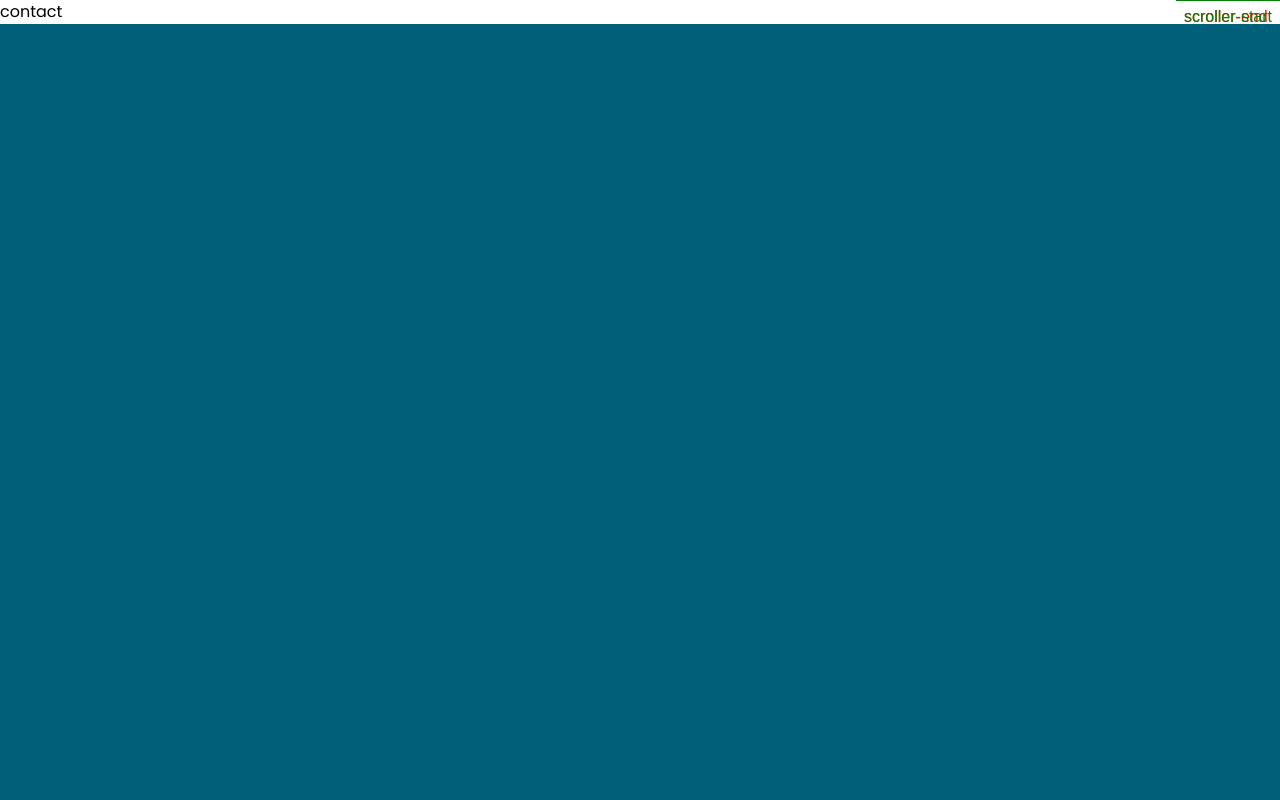
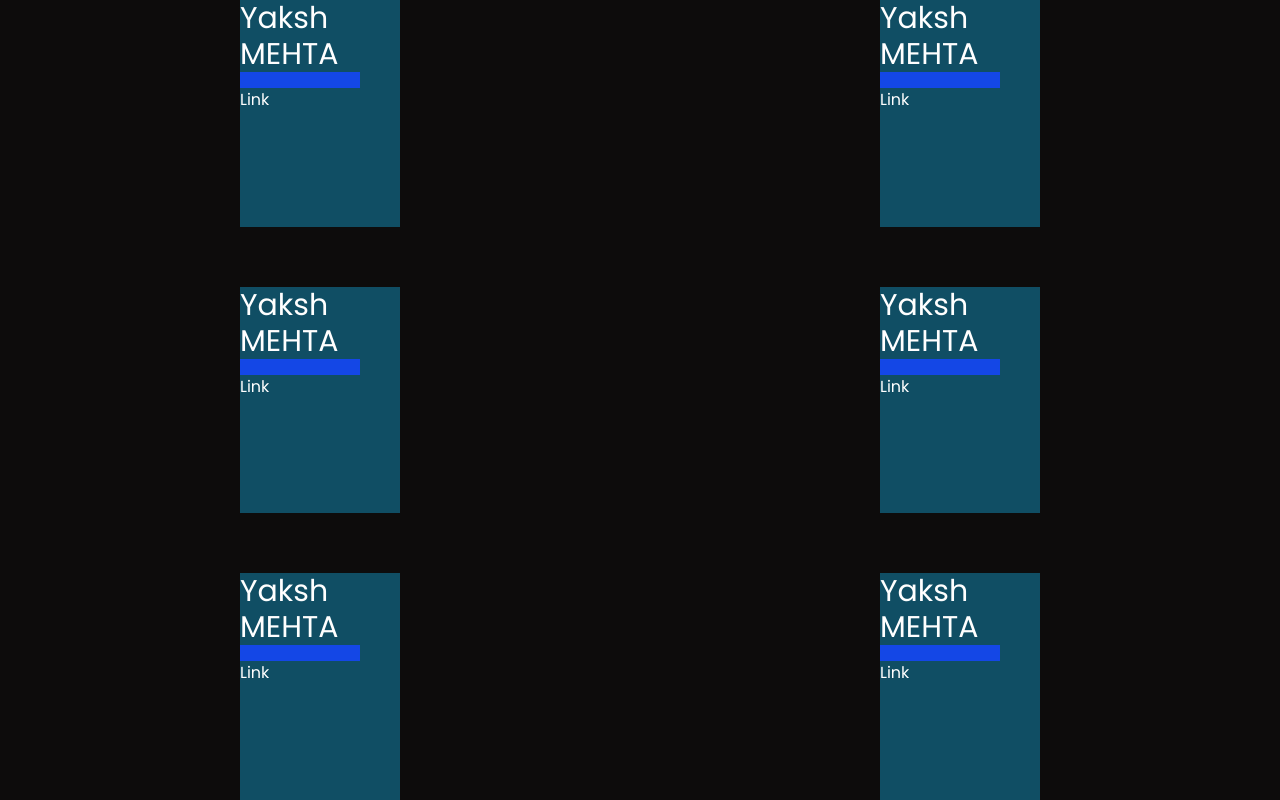
Before and after one commit to YAKSHMEHTA/MotionUI, a React (Vite) app in the folder UI/: page / in a window 1280 px wide. Shown: the top 800 px of the page. Built offline with nearby package versions, Linux system fonts and the light colour scheme.

Commit message:
demo Hero animation

```diff
--- a/UI/src/App.jsx
+++ b/UI/src/App.jsx
@@ -5,6 +5,7 @@ import heroImg from './assets/hero.png'
 import SccrollReveal from './Components/SccrollReveal.jsx'
 import TextPopBtn from './Buttons/TextPopBtn.jsx'
 import ScrollingCards from './Cards/ScrollingCards.jsx'
+import CursorTracker from './LandingPages/CursorTracker.jsx'
 import './App.css'
 import GenRandomTxt from './Texts/GenRandomTxt.jsx'
 
@@ -14,8 +15,7 @@ function App() {
   return (
     <>
       {/* <TextPopBtn height={1.5} width={6} text={"apply"} ></TextPopBtn> */}
-      <GenRandomTxt></GenRandomTxt>
-      <ScrollingCards></ScrollingCards>
+      <CursorTracker></CursorTracker>
     </>
   )
 }
--- a/UI/src/Cards/ScrollingCards.jsx
+++ b/UI/src/Cards/ScrollingCards.jsx
@@ -7,12 +7,30 @@ import React, {
 import gsap from "gsap";
 import { ScrollTrigger } from "gsap/ScrollTrigger";
 import Lenis from "@studio-freight/lenis";
+
 import "../App.css";
 import { useGSAP } from "@gsap/react";
 import DemoCard from "./DemoCard";
 
 function ScrollingCards() {
   const parentRef = useRef(null);
+
+  useEffect(() => {
+    const lenis = new Lenis({ duration: 1.8 });
+
+    lenis.on("scroll", ScrollTrigger.update);
+
+    gsap.ticker.add((time) => {
+      lenis.raf(time * 1000);
+    });
+    gsap.ticker.lagSmoothing(0);
+
+    return () => {
+      lenis.destroy();
+      gsap.ticker.remove((time) => lenis.raf(time * 1000));
+    };
+  }, []);
+
   useGSAP(() => {
     const ctx = gsap.context(() => {
       const tl = gsap.timeline({
@@ -21,20 +39,34 @@ function ScrollingCards() {
           start: "top top",
           scrub: 1,
           pin: true,
-          end: "+=1300px",
+          end: "+=1600px",
           markers: true,
         },
       });
-      tl.to(".text",{
-        y:-255,
-        ease:"sine.out"
-      })
-      tl.to(".card1", {
-        top: "-40%",
-        left: "-35%",
-        rotate: 10,
-        ease: "power2.out",
-      },"=");
+      tl.to(".text", {
+        y: -255,
+        ease: "sine.out",
+      });
+      tl.to(
+        ".card1",
+        {
+          rotation: -20,
+          onUpdate: (self) => {
+            console.log(self.progress);
+          },
+        },
+        "-=0.2",
+      );
+      tl.to(
+        ".card1",
+        {
+          y: "-150%",
+          left: "-35%",
+
+          ease: "power2.inOut",
+        },
+        "=",
+      );
       tl.to(
         ".card2",
         { top: "-40%", left: "-55%", rotate: -5, ease: "sine.out" },
@@ -45,12 +77,16 @@ function ScrollingCards() {
         { top: "-40%", left: "-35%", rotate: 10, ease: "sine.inOut" },
         "-=0.52",
       );
-      tl.to(".card4", {
-        top: "-40%",
-        left: "-35%",
-        rotate: 10,
-        ease: "power2.out",
-      },"-=0.28");
+      tl.to(
+        ".card4",
+        {
+          top: "-40%",
+          left: "-35%",
+          rotate: 10,
+          ease: "power2.out",
+        },
+        "-=0.28",
+      );
     });
 
     return () => {
@@ -62,9 +98,11 @@ function ScrollingCards() {
     <div className="overflow-hidden">
       <div className="w-full  overflow-hidden h-screen bg-cyan-800"></div>
       <div ref={parentRef} className="flex  relative h-100 parent w-full ">
-        <div className="flex w-full justify-center"><h1 className=" text-6xl   text z-10 text-white">YAKSH MEHTA</h1></div>
+        <div className="flex w-full justify-center">
+          <h1 className=" text-6xl   text z-10 text-white">YAKSH MEHTA</h1>
+        </div>
 
-        <div className="card1  absolute top-[80%] -rotate-20 -right-[35%]">
+        <div className="card1  absolute top-[80%] rotate-20 -right-[35%]">
           <DemoCard></DemoCard>
         </div>
         <div className="card2 absolute top-[90%] rotate-20 -right-[35%]">
--- /dev/null
+++ b/UI/src/LandingPages/CursorTracker.jsx
@@ -0,0 +1,113 @@
+import React, {
+  useLayoutEffect,
+  useEffect,
+  useRef,
+  startTransition,
+} from "react";
+import gsap from "gsap";
+import { ScrollTrigger } from "gsap/ScrollTrigger";
+import Lenis from "@studio-freight/lenis";
+
+import "../App.css";
+import { useGSAP } from "@gsap/react";
+
+function CursorTracker() {
+
+    // BEFORE any GSAP runs — original positions
+    var STRENGTH = 8
+    var MAX_DIST = 50
+    let dirX = window.innerWidth/2;
+    let xDir = 0;
+    let yDir = 0;
+    let dirY = 0;
+    const onMove = (e)=>{
+        console.log(e.clientX);
+        console.log("move",e.movementY)
+        xDir = e.movementX;
+        yDir = e.movementY;
+        dirX = e.clientX + dirX;
+        dirY = dirY + e.clientY;
+    }
+    window.addEventListener("mousemove", onMove);
+  useEffect(() => {
+    // Cache BEFORE any transform runs
+
+    const onMove = (e)=>{
+        let xTo = gsap.quickTo(".card","x",{x:xDir*10,duration:0.5,ease:"power4.out"});
+        let yTo = gsap.quickTo(".card","y",{y:yDir*10,duration:0.5,ease:"power4.out"});
+        xTo(e.movementX * 2);
+        yTo(e.movementY * 2)
+    }
+
+    const onLeave = () => {
+      cards.forEach(({ el }) =>
+        gsap.to(el, { x: 0, y: 0, duration: 0.9, ease: "elastic.out(1,0.3)" })
+      );
+    };
+
+    window.addEventListener("mousemove",(e)=>{
+        onMove(e);
+    });
+
+
+    // Cleanup — warna har hot-reload pe duplicate listeners stack hote hain
+    return () => {
+      window.removeEventListener("mousemove", onMove);
+
+    };
+  }, []);
+
+
+  return (
+    <div id="par" className=" w-full h-screen overflow-clip py-20 flex">
+      <div className=" h-full w-full items-center gap-15  flex flex-col ">
+        <div className="card flex flex-col py-20  bg-cyan-900">
+          <h2 className="text-3xl text-white">Yaksh MEHTA</h2>
+          <div className=" h-4 w-3/4 bg-blue-700"></div>
+          <a href="" className="text-white">
+            Link
+          </a>
+        </div>
+        <div className="card  flex flex-col bg-cyan-900">
+          <h2 className="text-3xl text-white">Yaksh MEHTA</h2>
+          <div className=" h-4 w-3/4 bg-blue-700"></div>
+          <a href="" className="text-white">
+            Link
+          </a>
+        </div>
+        <div className="card flex flex-col bg-cyan-900">
+          <h2 className="text-3xl text-white">Yaksh MEHTA</h2>
+          <div className=" h-4 w-3/4 bg-blue-700"></div>
+          <a href="" className="text-white">
+            Link
+          </a>
+        </div>
+      </div>
+      <div className="h-full w-full flex flex-col gap-15 items-center">
+        <div className="card flex flex-col h-15 overflow-clip  bg-cyan-900">
+          <h2 className="text-3xl text-white">Yaksh MEHTA</h2>
+          <div className=" h-4 w-3/4 bg-blue-700"></div>
+          <a href="" className="text-white">
+            Link
+          </a>
+        </div>
+        <div className="card flex flex-col h-15 overflow-clip  bg-cyan-900">
+          <h2 className="text-3xl text-white">Yaksh MEHTA</h2>
+          <div className=" h-4 w-3/4 bg-blue-700"></div>
+          <a href="" className="text-white">
+            Link
+          </a>
+        </div>
+        <div className="card flex flex-col h-15 overflow-clip  bg-cyan-900">
+          <h2 className="text-3xl text-white">Yaksh MEHTA</h2>
+          <div className=" h-4 w-3/4 bg-blue-700"></div>
+          <a href="" className="text-white">
+            Link
+          </a>
+        </div>
+      </div>
+    </div>
+  );
+}
+
+export default CursorTracker;
```
